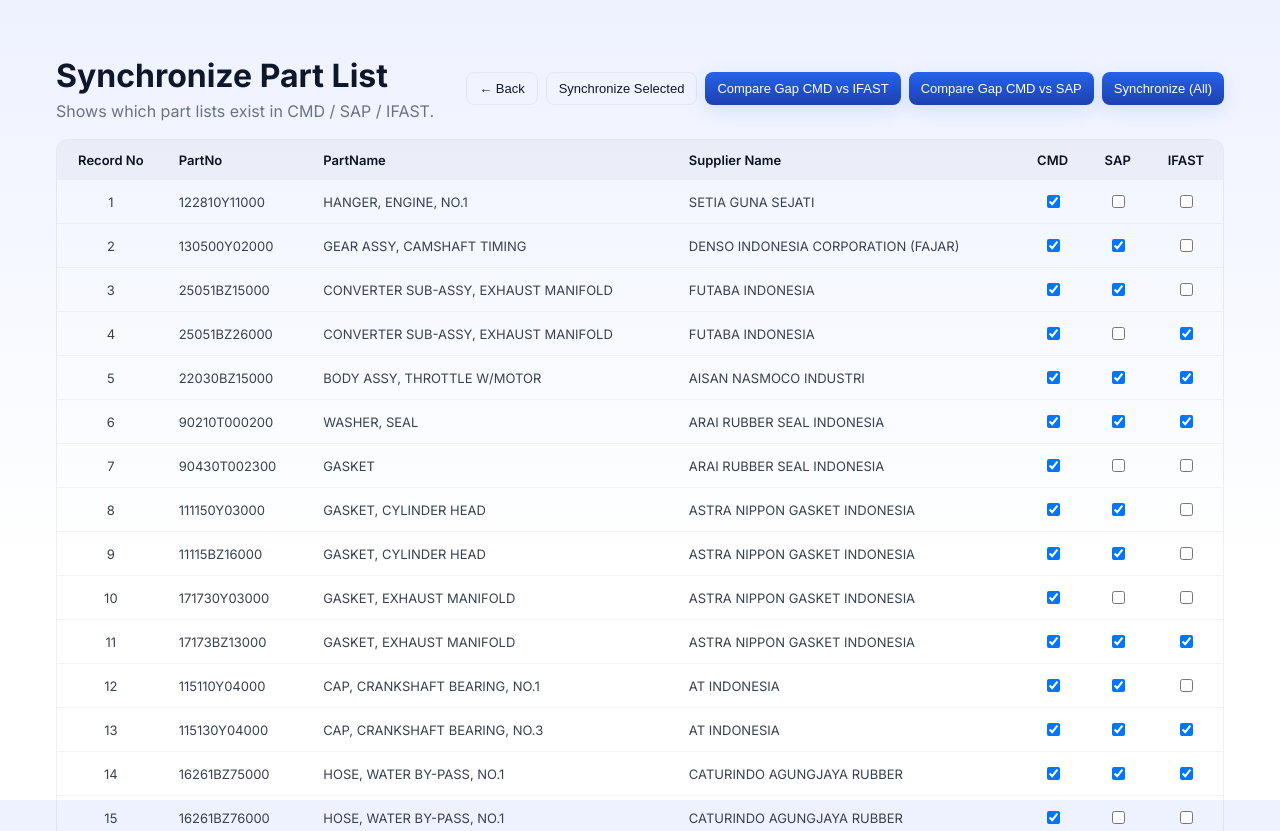
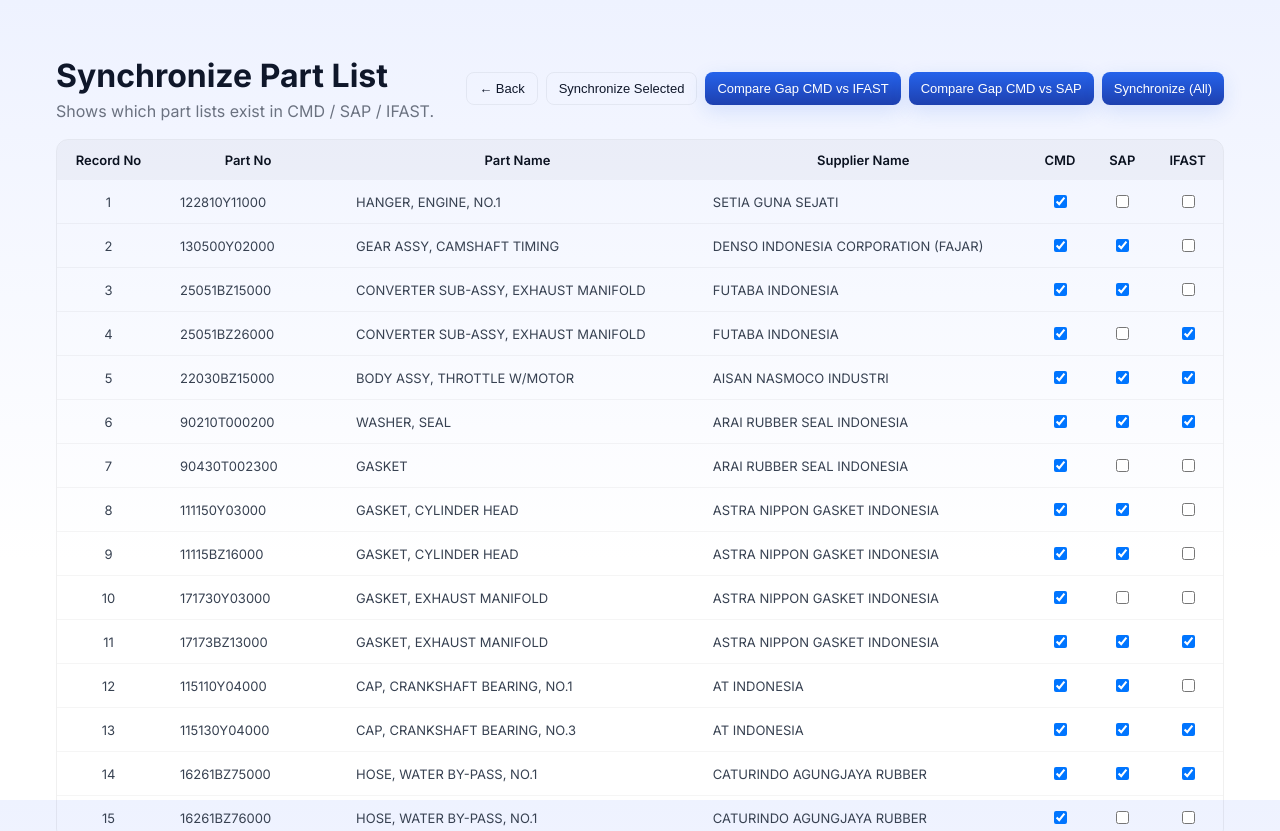
Before and after one commit to ari-fikri/finance-dashboard, a React (Vite) app: page /sync in a window 1280 px wide. Shown: the top 831 px of the page. Built offline with nearby package versions, Linux system fonts and the light colour scheme.

Commit message:
- ubah header record no, part no, part name, supplier name menjadi justified center - kasih spasi di header partno menjadi part no, partname menjadi part name

```diff
--- a/src/SyncPartList.jsx
+++ b/src/SyncPartList.jsx
@@ -84,7 +84,7 @@
   };
 
   const handleExportCompareCSV = () => {
-    const headers = ["PartNo", "PartName", "Supplier", "CMD", "SAP", "IFAST", "Issues"];
+    const headers = ["Part No", "Part Name", "Supplier", "CMD", "SAP", "IFAST", "Issues"];
     const csvRows = [
       headers.join(","),
       ...compareResults.map((r) =>
@@ -178,9 +178,9 @@
             <thead style={{ background: "rgba(15,23,42,0.03)" }}>
               <tr>
                 <th style={thStyleCenter}>Record No</th>
-                <th style={thStyle}>PartNo</th>
-                <th style={thStyle}>PartName</th>
-                <th style={thStyle}>Supplier Name</th>
+                <th style={thStylePartNo}>Part No</th>
+                <th style={thStylePartName}>Part Name</th>
+                <th style={thStyleCenter}>Supplier Name</th>
                 <th style={thStyleCenter}>CMD</th>
                 <th style={thStyleCenter}>SAP</th>
                 <th style={thStyleCenter}>IFAST</th>
@@ -193,8 +193,8 @@
                 return (
                   <tr key={r.partNo} style={{ borderBottom: "1px solid rgba(0,0,0,0.04)" }}>
                     <td style={tdStyleCenter}>{recordNo}</td>
-                    <td style={tdStyle}>{r.partNo}</td>
-                    <td style={tdStyle}>{r.partName}</td>
+                    <td style={tdStylePartNo}>{r.partNo}</td>
+                    <td style={tdStylePartName}>{r.partName}</td>
                     <td style={tdStyle}>{r.supplier}</td>
 
                     <td style={tdStyleCenter}>
@@ -247,8 +247,8 @@
               <table style={{ width: "100%", borderCollapse: "collapse" }}>
                 <thead style={{ background: "#f3f4f6" }}>
                   <tr>
-                    <th style={{ textAlign: "left", padding: "8px 10px" }}>PartNo</th>
-                    <th style={{ textAlign: "left", padding: "8px 10px" }}>PartName</th>
+                    <th style={{ textAlign: "left", padding: "8px 10px" }}>Part No</th>
+                    <th style={{ textAlign: "left", padding: "8px 10px" }}>Part Name</th>
                     <th style={{ textAlign: "left", padding: "8px 10px" }}>Supplier</th>
                     <th style={{ textAlign: "center", padding: "8px 10px" }}>SAP</th>
                     <th style={{ textAlign: "center", padding: "8px 10px" }}>IFAST</th>
@@ -355,3 +355,9 @@
 const thStyleCenter = { ...thStyle, textAlign: "center" };
 const tdStyle = { padding: "12px 14px", fontSize: 13, color: "#374151" };
 const tdStyleCenter = { ...tdStyle, textAlign: "center" };
+
+// Additional spacing for PartNo and PartName columns
+const thStylePartNo = { ...thStyle, padding: "12px 20px", minWidth: 160, textAlign: "center" };
+const tdStylePartNo = { ...tdStyle, padding: "12px 20px", minWidth: 160 };
+const thStylePartName = { ...thStyle, padding: "12px 20px", minWidth: 300, textAlign: "center" };
+const tdStylePartName = { ...tdStyle, padding: "12px 20px", minWidth: 300 };
```
